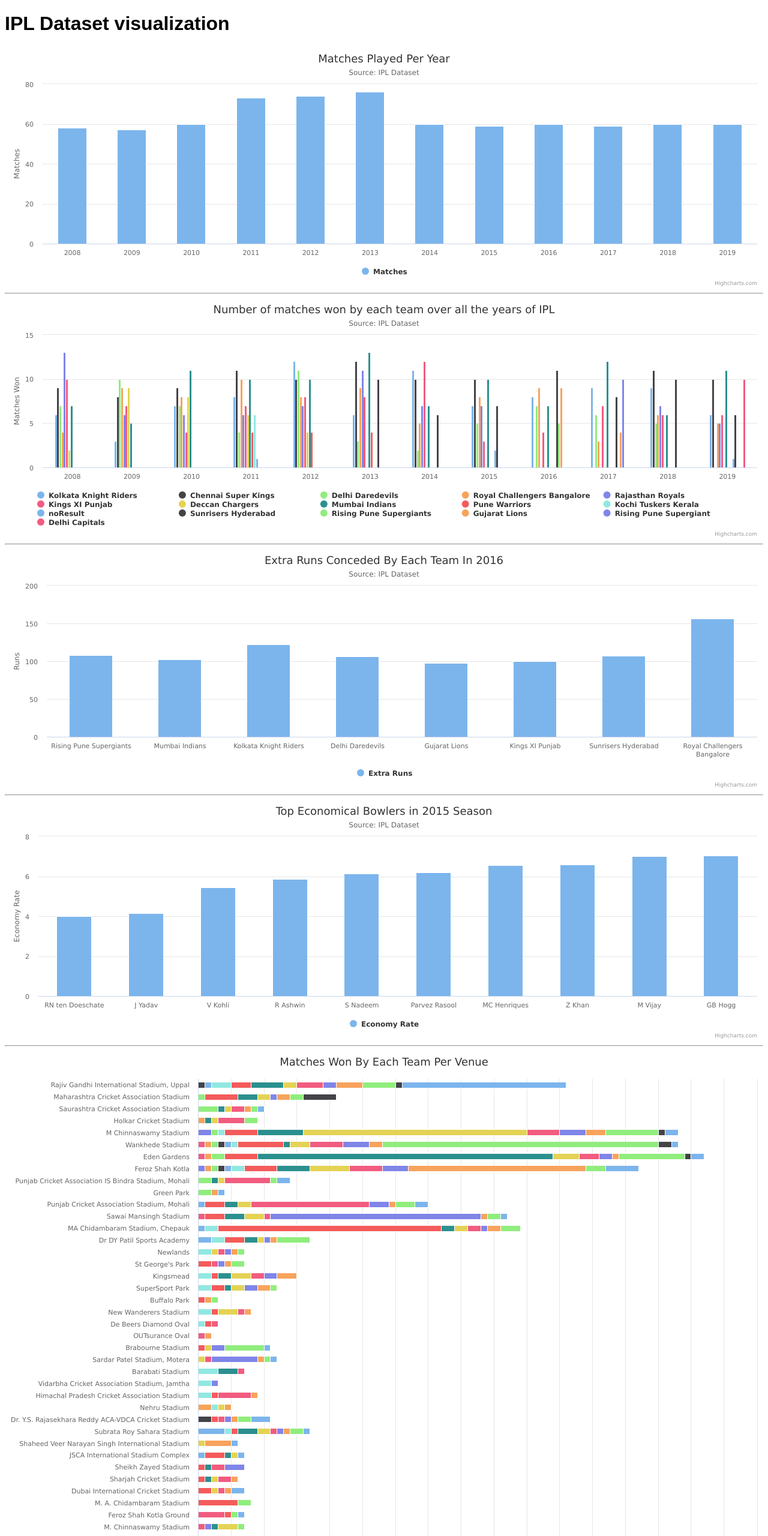
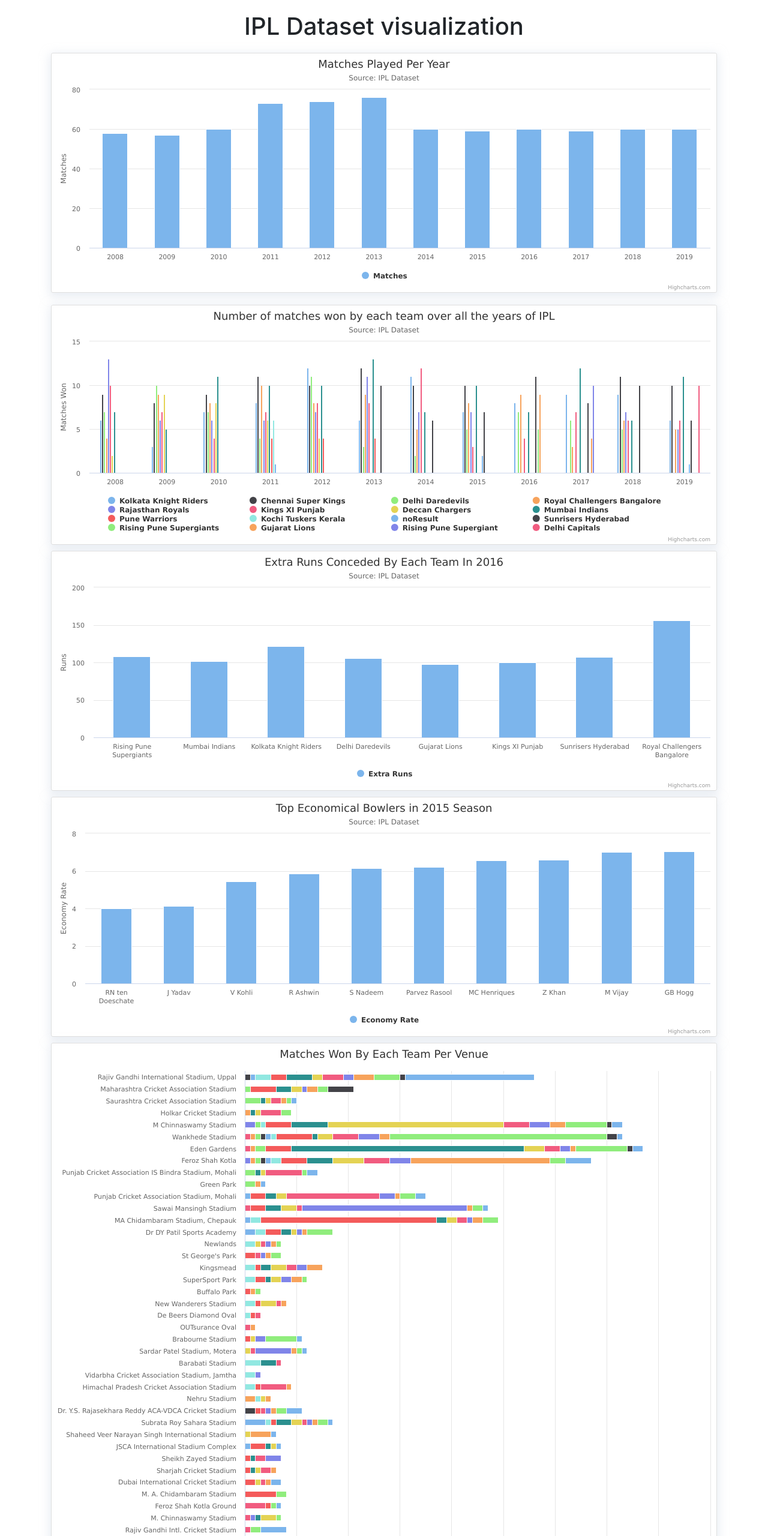
Before and after one commit to shyamjanammahato/IPL-Data-Visualization, a website: page public/index.html in a window 1280 px wide. Shown: the top 2560 px of the page at 60% size. Drawn offline with nearby package versions, Linux system fonts and the light colour scheme.

Commit message:
Added styles

```diff
--- a/public/index.html
+++ b/public/index.html
@@ -9,6 +9,17 @@
       content="width=device-width, initial-scale=1.0, minimum-scale=1.0"
     />
     <link href="./styles.css" rel="stylesheet" />
+    <link
+      rel="stylesheet"
+      href="https://stackpath.bootstrapcdn.com/bootstrap/4.3.1/css/bootstrap.min.css"
+      integrity="sha384-ggOyR0iXCbMQv3Xipma34MD+dH/1fQ784/j6cY/iJTQUOhcWr7x9JvoRxT2MZw1T"
+      crossorigin="anonymous"
+    />
+    <script
+      src="https://stackpath.bootstrapcdn.com/bootstrap/4.3.1/js/bootstrap.min.js"
+      integrity="sha384-JjSmVgyd0p3pXB1rRibZUAYoIIy6OrQ6VrjIEaFf/nJGzIxFDsf4x0xIM+B07jRM"
+      crossorigin="anonymous"
+    ></script>
     <title>
       IPL visualization
     </title>
@@ -16,35 +27,38 @@
 
   <body>
     <div class="container">
-      <h1>IPL Dataset visualization</h1>
+      <h1 class="text-center" style="margin-top: 20px;">
+        IPL Dataset visualization
+      </h1>
       <div
+        class="card bg-boxshadow"
         id="matches-played-per-year"
-        style="min-width: 310px; height: 400px; margin: 0 auto;"
+        style="min-width: 310px; height: 400px; margin: 20px auto;"
       ></div>
-      <hr />
       <div
+        class="card bg-boxshadow"
         id="matches-won-per-team"
-        style="min-width: 310px; height: 400px; margin: 0 auto;"
+        style="min-width: 310px; height: 400px; margin: 10px auto;"
       ></div>
-      <hr />
       <div
+        class="card bg-boxshadow"
         id="extra-runs-per-team-in-2016"
-        style="min-width: 310px; height: 400px; margin: 0 auto;"
+        style="min-width: 310px; height: 400px; margin: 10px auto;"
       ></div>
-      <hr />
       <div
+        class="card bg-boxshadow"
         id="top-10-economical-bowler-in-2015"
-        style="min-width: 310px; height: 400px; margin: 0 auto;"
+        style="min-width: 310px; height: 400px; margin: 10px auto;"
       ></div>
-      <hr />
       <div
+        class="card bg-boxshadow"
         id="matches-won-by-each-team-per-venue"
-        style="height: 1000px; margin: 0 auto;"
+        style="height: 1000px; margin: 10px auto;"
       ></div>
-      <hr />
       <div
+        class="card bg-boxshadow"
         id="top-ten-scorer-in-2019"
-        style="min-width: 310px; height: 400px; margin: 0 auto;"
+        style="min-width: 310px; height: 400px; margin: 10px auto;"
       ></div>
     </div>
 
--- a/public/styles.css
+++ b/public/styles.css
@@ -1,3 +1,8 @@
 body {
   font-family: sans-serif;
 }
+.bg-boxshadow {
+  -webkit-box-shadow: 0px 4px 16px 3px rgba(213, 221, 234, 0.5);
+  -moz-box-shadow: 0px 4px 16px 3px rgba(213, 221, 234, 0.5);
+  box-shadow: 0px 4px 16px 3px rgba(213, 221, 234, 0.5);
+}
```
